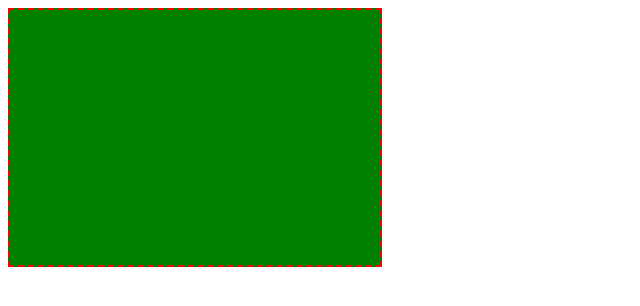
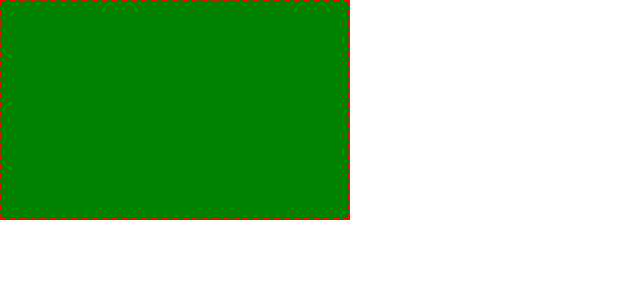
Before and after one commit to pavlo20031/HW-11, a plain HTML site: page index.html in a window 1280 px wide. Shown: the whole page, without its empty margins (0-640 px from the left). Drawn offline with nearby package versions, Linux system fonts and the light colour scheme.

Commit message:
Update index.html

```diff
--- a/index.html
+++ b/index.html
@@ -4,6 +4,7 @@
     <meta charset="UTF-8">
     <meta name="viewport" content="width=device-width, initial-scale=1.0">
     <title>HW-11</title>
+    <link rel="stylesheet" href="https://cdnjs.cloudflare.com/ajax/libs/modern-normalize/3.0.1/modern-normalize.min.css" integrity="sha512-q6WgHqiHlKyOqslT/lgBgodhd03Wp4BEqKeW6nNtlOY4quzyG3VoQKFrieaCeSnuVseNKRGpGeDU3qPmabCANg==" crossorigin="anonymous" referrerpolicy="no-referrer" />
     <link rel="stylesheet" href="../css/style.css">
 </head>
 <body>
```
